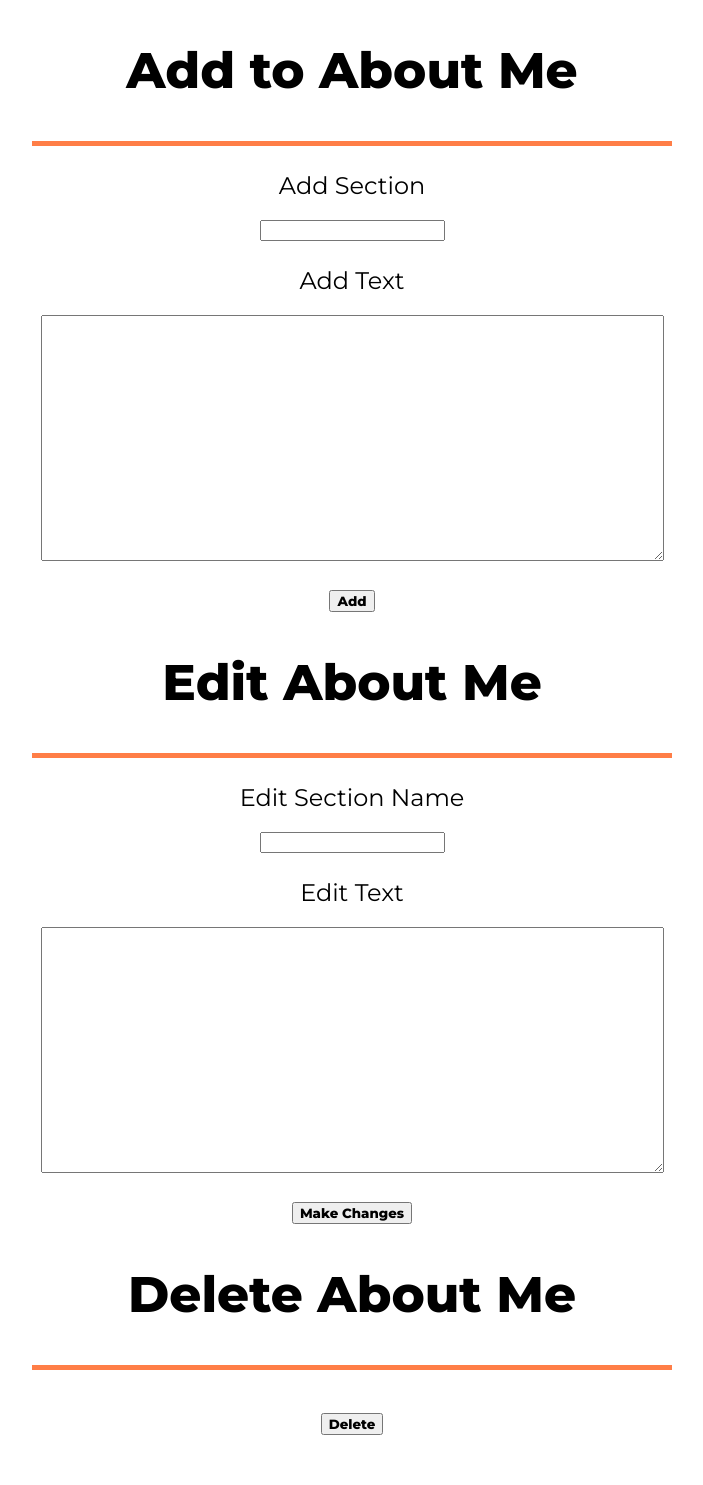
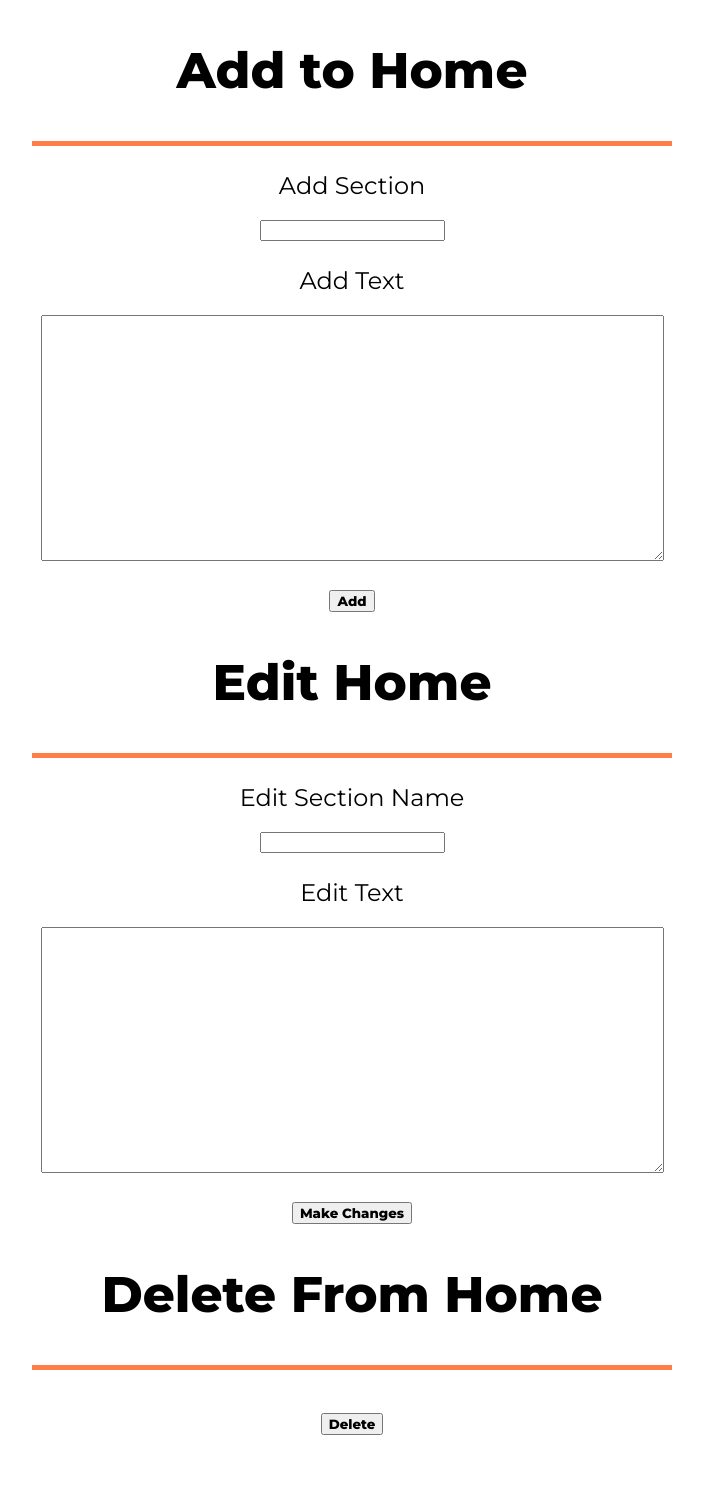
Before and after one commit to FuryMuso/Project-2-CMS, a PHP site: page /home-form.php in a window 1280 px wide. Shown: the whole page, without its empty margins (288-991 px from the left). Run offline with PHP 8.4, Linux system fonts and the light colour scheme.

Commit message:
completed basic cms home form

```diff
--- a/home-form.php
+++ b/home-form.php
@@ -4,12 +4,12 @@
     <link href="https://fonts.googleapis.com/css?family=Montserrat:400,800" rel="stylesheet">
     <link href="https://fonts.googleapis.com/css?family=Raleway: 400,700" rel="stylesheet">
     <link href="cms-form.css" type="text/css" rel="stylesheet">
-    <title>CMS page</title>
+    <title>Home CMS Form</title>
 </head>
 <body>
 <div class="cmsForm">
     <form action="PDO-insert.php" method="POST">
-        <h1>Add to About Me</h1>
+        <h1>Add to Home</h1>
         <h2>Add Section</h2>
             <input type="text" name="content_name">
         <h2>Add Text</h2>
@@ -18,7 +18,7 @@
             <input class="editingButton" type="submit" value="Add">
     </form>
     <form action="PDO-insert.php" method="POST">
-        <h1>Edit About Me</h1>
+        <h1>Edit Home</h1>
         <h2>Edit Section Name</h2>
             <input type="text" name="content_name">
         <h2>Edit Text</h2>
@@ -27,7 +27,7 @@
             <input class="editingButton" type="submit" value="Make Changes">
     </form>
     <form action="" method="POST">
-        <h1>Delete About Me</h1>
+        <h1>Delete From Home</h1>
         <br>
             <input class="editingButton" type="submit" value="Delete">
     </form>
```
